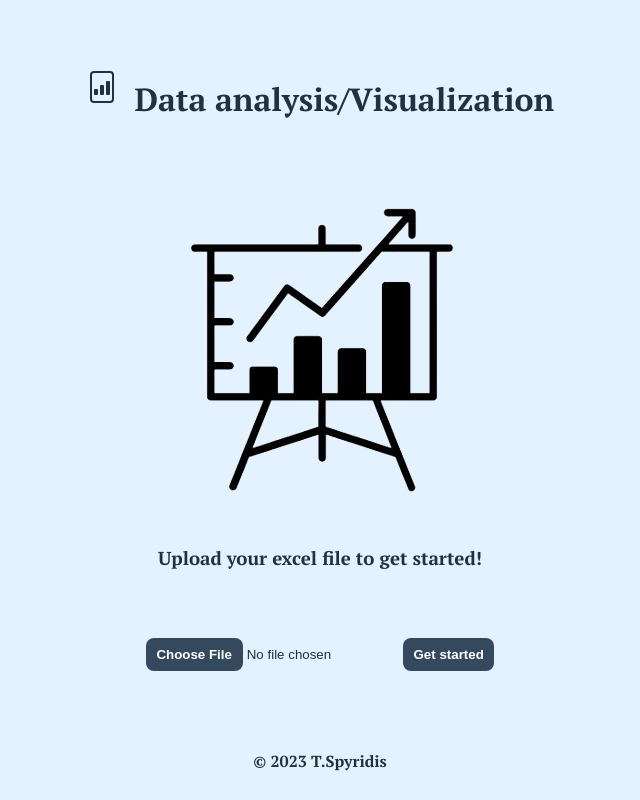
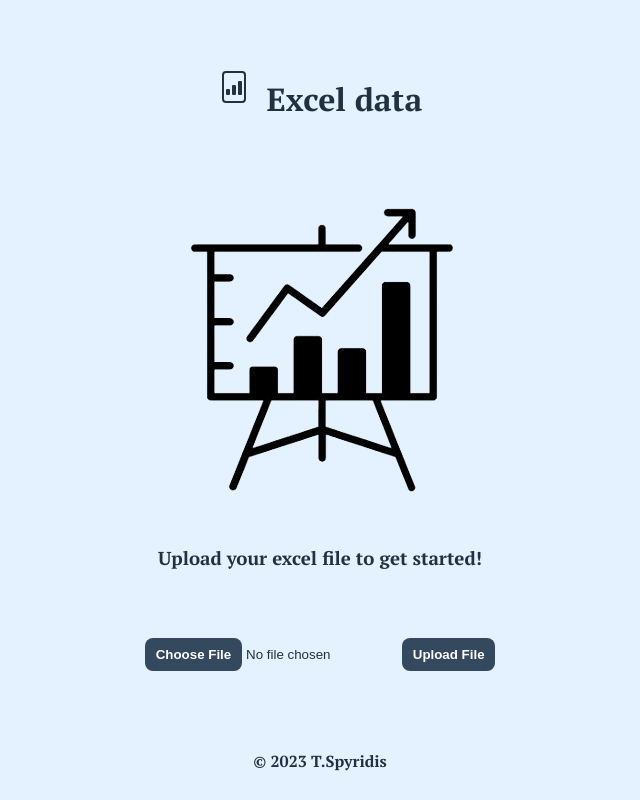
Before and after one commit to thodoris-spyridis/Data-analysis-visualization-web-app, a Flask app: page / in a window 1280 px wide. Shown: the whole page, without its empty margins (320-960 px from the left). Run offline with Flask 3, Linux system fonts and the light colour scheme; some libraries are stand-ins or nearby versions.

Commit message:
uploading excel files functionality
uploading excel files functionality added

```diff
--- a/app.py
+++ b/app.py
@@ -1,36 +1,34 @@
 from flask import Flask, render_template, url_for, flash, request, redirect
+from flask_wtf import FlaskForm
+from wtforms import FileField, SubmitField
+import datetime
 from werkzeug.utils import secure_filename
-import datetime
 import os
-
-UPLOAD_FOLDER = 'temporary_files'
-ALLOWED_EXTENSIONS = {"xlsx"}
+from wtforms.validators import InputRequired
+from flask_wtf.file import FileAllowed
 
 app = Flask(__name__)
-app.config["UPLOAD_FOLDER"] = UPLOAD_FOLDER
+app.config["SECRET_KEY"] = "datathodoris1988#"
+app.config["UPLOAD_FOLDER"] = "static/files"
+
+
+class UploadFileForm(FlaskForm):
+    file = FileField("File", validators=[InputRequired(), FileAllowed(["xlsx"], "wrong format!")])
+    submit = SubmitField("Upload File")
+
 
 today = datetime.date.today()
 current_year = today.year
 
 
-def allowed_file(filename):
-    return "." in filename and filename.rsplit(".", 1)[1].lower() in ALLOWED_EXTENSIONS
-
 @app.route("/", methods = ["POST", "GET"])
 def upload_file():
-    if request.method == "POST":
-        if "file" not in request.files:
-            flash("No file part")
-            return redirect(request.url)
-        file = request.files["file"]
-        if file.filename == "":
-            flash("No selected file")
-            return redirect(request.url)
-        if file and allowed_file(file.filename):
-            filename = secure_filename(file.filename)
-            file.save(os.path.join(app.config["UPLOAD_FOLDER"], filename))
-            return redirect(url_for("download_file", name=filename))
-    return render_template("upload.html", year=current_year)
+    form = UploadFileForm()
+    if form.validate_on_submit():
+        file = form.file.data  #Grab the file
+        file.save(os.path.join(os.path.abspath(os.path.dirname(__file__)), app.config["UPLOAD_FOLDER"], secure_filename(file.filename)))  #Find the root directory and save the file after it is validated as secure
+        return "File has been uploaded"
+    return render_template("upload.html", year=current_year, form=form)
 
 
 
--- a/templates/upload.html
+++ b/templates/upload.html
@@ -21,7 +21,7 @@
         <path d="M4.5 12a.5.5 0 0 1-.5-.5v-2a.5.5 0 0 1 .5-.5h1a.5.5 0 0 1 .5.5v2a.5.5 0 0 1-.5.5h-1zm3 0a.5.5 0 0 1-.5-.5v-4a.5.5 0 0 1 .5-.5h1a.5.5 0 0 1 .5.5v4a.5.5 0 0 1-.5.5h-1zm3 0a.5.5 0 0 1-.5-.5v-6a.5.5 0 0 1 .5-.5h1a.5.5 0 0 1 .5.5v6a.5.5 0 0 1-.5.5h-1z"/>
         <path d="M4 0a2 2 0 0 0-2 2v12a2 2 0 0 0 2 2h8a2 2 0 0 0 2-2V2a2 2 0 0 0-2-2H4zm0 1h8a1 1 0 0 1 1 1v12a1 1 0 0 1-1 1H4a1 1 0 0 1-1-1V2a1 1 0 0 1 1-1z"/>
       </svg>
-      Data analysis/Visualization
+      Excel data
     </h1>
   </header>
   {% endblock %}
@@ -30,10 +30,13 @@
   <div class="main-block">
     <img class="data-logo" src="static\images\data-logo.png" alt="data logo">
     <h3 class="upload-text">Upload your excel file to get started!</h3>
+
     <form method="post" enctype="multipart/form-data">
-        <input name="file" id="file" type="file" />
-        <button class="start-btn" name="start" type="submit">Get started</button>
+      {{ form.hidden_tag() }}
+      {{ form.file() }}
+      {{ form.submit(class_="start-btn") }}
     </form>
+
   </div>
   </article>
 
```
Also changed, not shown: 1 other file.
